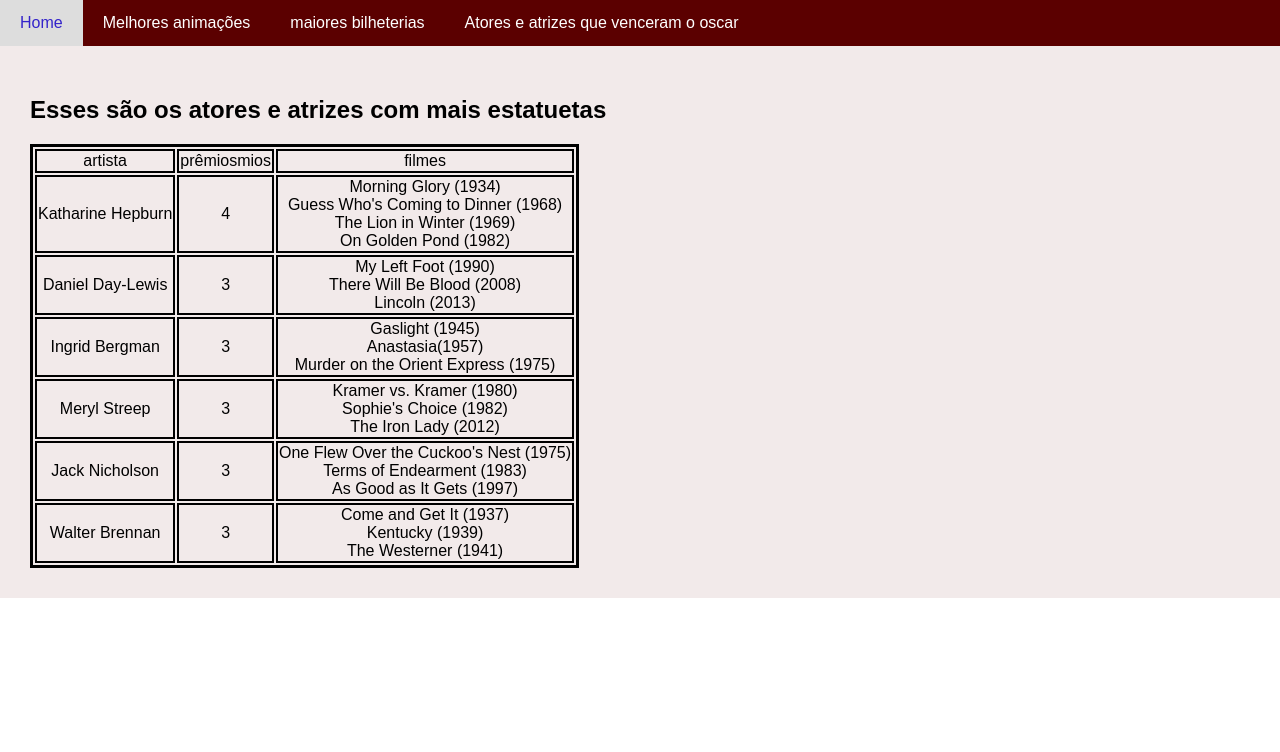
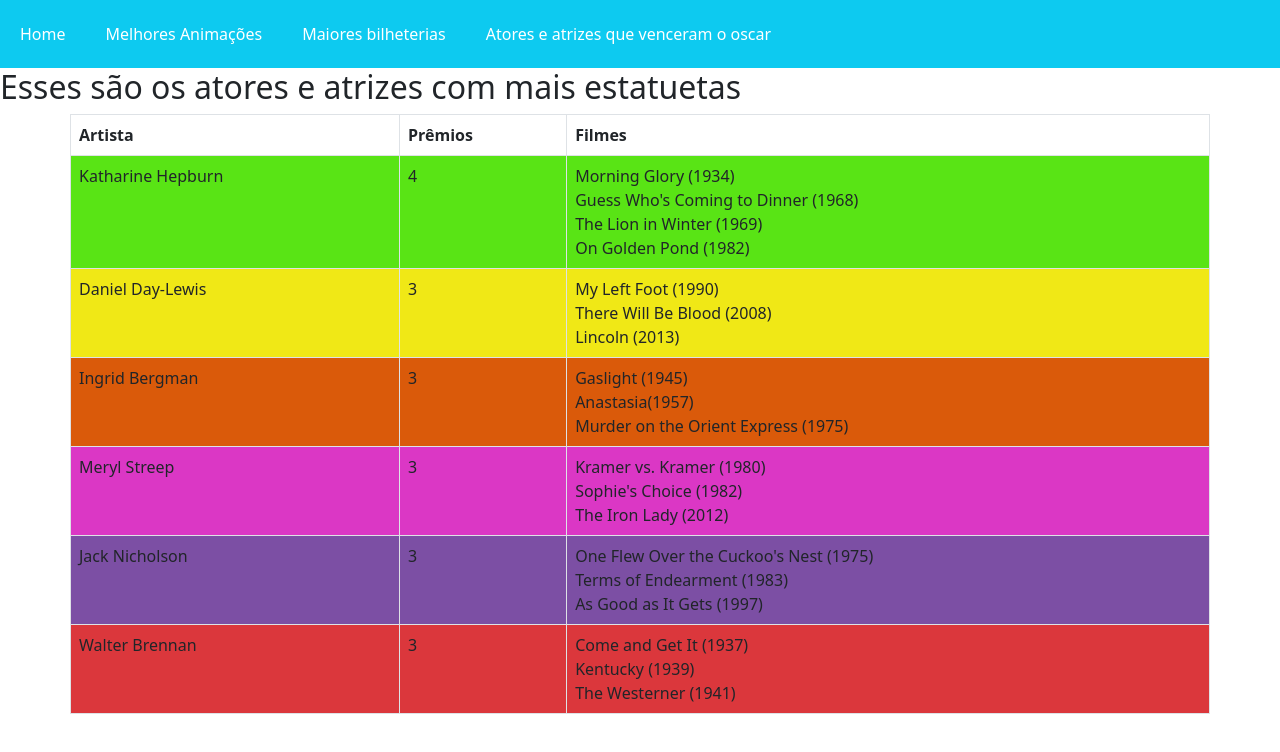
Before and after one commit to Caroljfre/Caroljfre.github.io, a plain HTML site: page atores.html in a window 1280 px wide. Drawn offline with Linux system fonts and the light colour scheme; files that its build step writes are made by us from their sources.

Commit message:
versao 3
É a versão 3

```diff
--- a/atores.html
+++ b/atores.html
@@ -1,74 +1,83 @@
 <!DOCTYPE html>
 <html>
+
 <head>
   <meta charset="utf-8">
-	<link rel="icon" type="image/jpg" href="pip.jpg">
+  <link rel="icon" type="image/jpg" href="img/pip.jpg">
   <title>artistas </title>
-	<link rel="stylesheet" type="text/css" href="style1.css">
+  <link rel="stylesheet" type="text/css" href="css/style1.css">
+  <link rel="stylesheet" href="css/bootstrap.min.css">
   <meta name="viewport" content="width=device-width, initial-scale=1">
 </head>
 
 <body>
-<div class="navbar">
-  <a href="index.html">Home </a>
-  <a href="melhoresa.html">Melhores animações</a>
- <a href="bilheteria.html">maiores bilheterias </a>
-  <a href="atores.html">Atores e atrizes que venceram o oscar </a>
+
+  <div class="navbar navbar-expand-sm bg-info navbar-dark">
+    <ul class="navbar-nav">
+      <li class="nav-item"><a href="index.html">Home</a></li>
+      <li class="nav-item"><a href="melhoresa.html">Melhores Animações </a></li>
+      <li class="nav-item"><a href="bilheteria.html">Maiores bilheterias </a></li>
+      <li class="nav-item"><a href="atores.html">Atores e atrizes que venceram o oscar </a></li>
+    </ul>
   </div>
-<div class="main">
+
+  </div>
   <H2>Esses são os atores e atrizes com mais estatuetas</h2>
-
-<table  style= "border:3px solid black">
+  <table class="table table-bordered table-striped container-sm">
+    <thead>
       <tr>
- <td style= "border:2px solid black" align="center"  >artista
- <td style= "border:2px solid black" align="center"  >prêmiosmios </td>
-<td style= "border:2px solid black" align="center" >filmes</td>
+        <th>Artista</th>
+        <th>Prêmios</th>
+        <th>Filmes</th>
       </tr>
-  <tr>
-  <td style= "border:2px solid black" align="center"  >Katharine Hepburn</td>
-<td style= "border:2px solid black" align="center"  >4 </td>
-<td style= "border:2px solid black" align="center"  > 	Morning Glory (1934)<br>
+    </thead>
+    <tbody>
+      <tr bgcolor="#5ef016">
+        <td>Katharine Hepburn </td>
+        <td>4 </td>
+        <td>Morning Glory (1934)<br>
           Guess Who's Coming to Dinner (1968)<br>
           The Lion in Winter (1969)<br>
           On Golden Pond (1982)<br></td>
       </tr>
-<tr>
-  <td style= "border:2px solid black" align="center"  >Daniel Day-Lewis</td>
-<td style= "border:2px solid black" align="center"  >3 </td>
-<td style= "border:2px solid black" align="center"  >  	My Left Foot (1990)  <br>
+      <tr bgcolor="#f0e816">
+        <td>Daniel Day-Lewis </td>
+        <td>3</td>
+        <td>My Left Foot (1990) <br>
           There Will Be Blood (2008) <br>
-Lincoln (2013)  </td>
+          Lincoln (2013)<br></td>
       </tr>
-
- <tr>
-  <td style= "border:2px solid black" align="center"  >Ingrid Bergman</td>
-<td style= "border:2px solid black" align="center"  >3 </td>
-<td style= "border:2px solid black" align="center"  >  	Gaslight (1945) <br>
+      <tr bgcolor="#e65f0b">
+        <td>Ingrid Bergman</td>
+        <td>3</td>
+        <td>Gaslight (1945) <br>
           Anastasia(1957)<br>
-Murder on the Orient Express (1975) </td>
+          Murder on the Orient Express (1975)<br></td>
       </tr>
-
- <tr>
-  <td style= "border:2px solid black" align="center"  >Meryl Streep</td>
-<td style= "border:2px solid black" align="center"  >3 </td>
-<td style= "border:2px solid black" align="center"  > Kramer vs. Kramer (1980) 	 <br>
+      <tr bgcolor="#db37c5">
+        <td>Meryl Streep</td>
+        <td>3</td>
+        <td>Kramer vs. Kramer (1980) <br>
           Sophie's Choice (1982) <br>
-The Iron Lady (2012)  </td>
+          The Iron Lady (2012)<br></td>
       </tr>
-
- <tr>
-  <td style= "border:2px solid black" align="center"  >Jack Nicholson</td>
-<td style= "border:2px solid black" align="center"  >3 </td>
-<td style= "border:2px solid black" align="center"  >  One Flew Over the Cuckoo's Nest (1975)	 <br>
+      <tr bgcolor="#8353ad">
+        <td> Jack Nicholson </td>
+        <td>3</td>
+        <td>One Flew Over the Cuckoo's Nest (1975) <br>
           Terms of Endearment (1983) <br>
-As Good as It Gets (1997)   </td>
+          As Good as It Gets (1997)<br></td>
       </tr>
- <tr>
-  <td style= "border:2px solid black" align="center"  >Walter Brennan</td>
-<td style= "border:2px solid black" align="center"  >3 </td>
-<td style= "border:2px solid black" align="center"  > Come and Get It (1937)	 <br>
+      <tr bgcolor="#db373c">
+        <td> Walter Brennan </td>
+        <td>3</td>
+        <td>Come and Get It (1937) <br>
           Kentucky (1939) <br>
-The Westerner (1941)   </td>
+          The Westerner (1941)<br></td>
       </tr>
+    </tbody>
   </table>
   </div>
+</body>
+
+</html>
--- a/css/style1.css
+++ b/css/style1.css
@@ -71,7 +71,6 @@ body {
     text-align:justify;
 	color: white;
 	padding: 20px;
-
 }
 
 /* Coluna principal */
```
Also changed, not shown: bilheteria.html (+50 -43 lines), index.html (+4 -4 lines), melhoresa.html (+40 -17 lines). Lines whose indentation alone changed are shown as unchanged.
